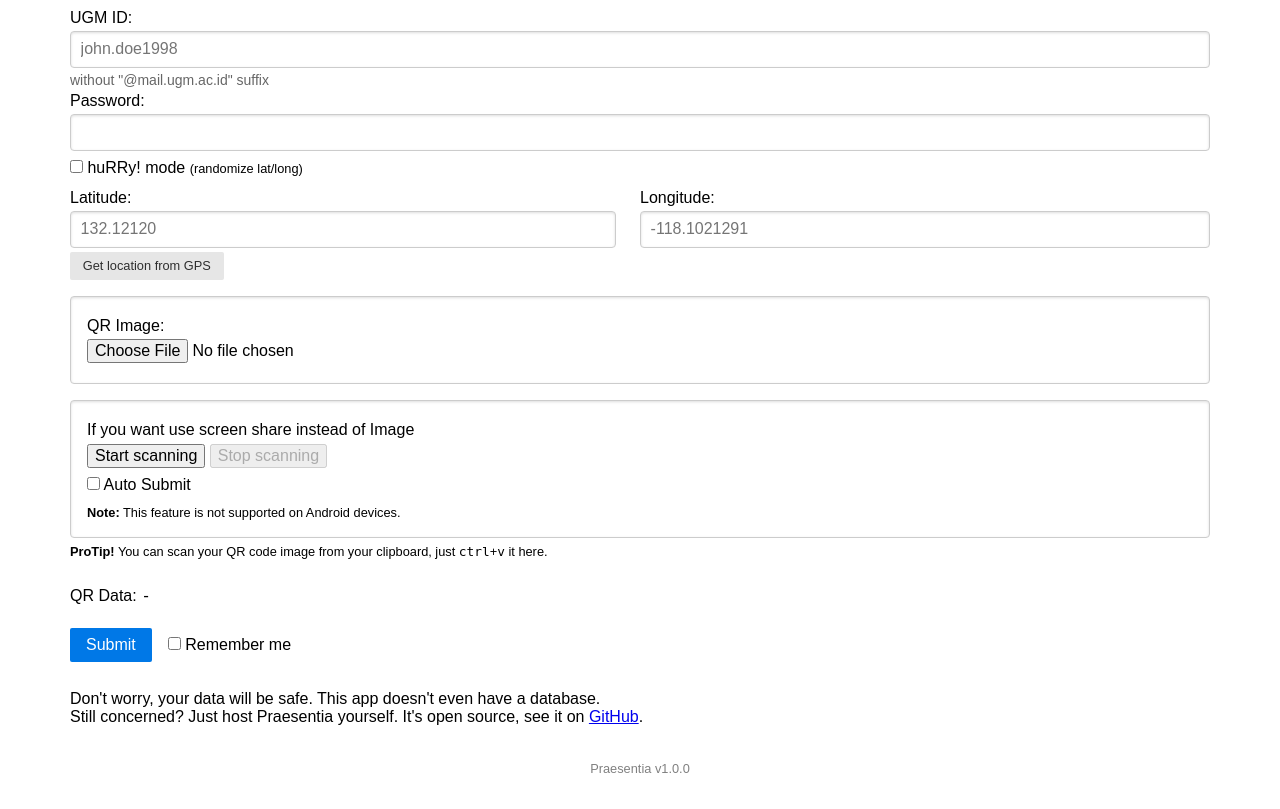
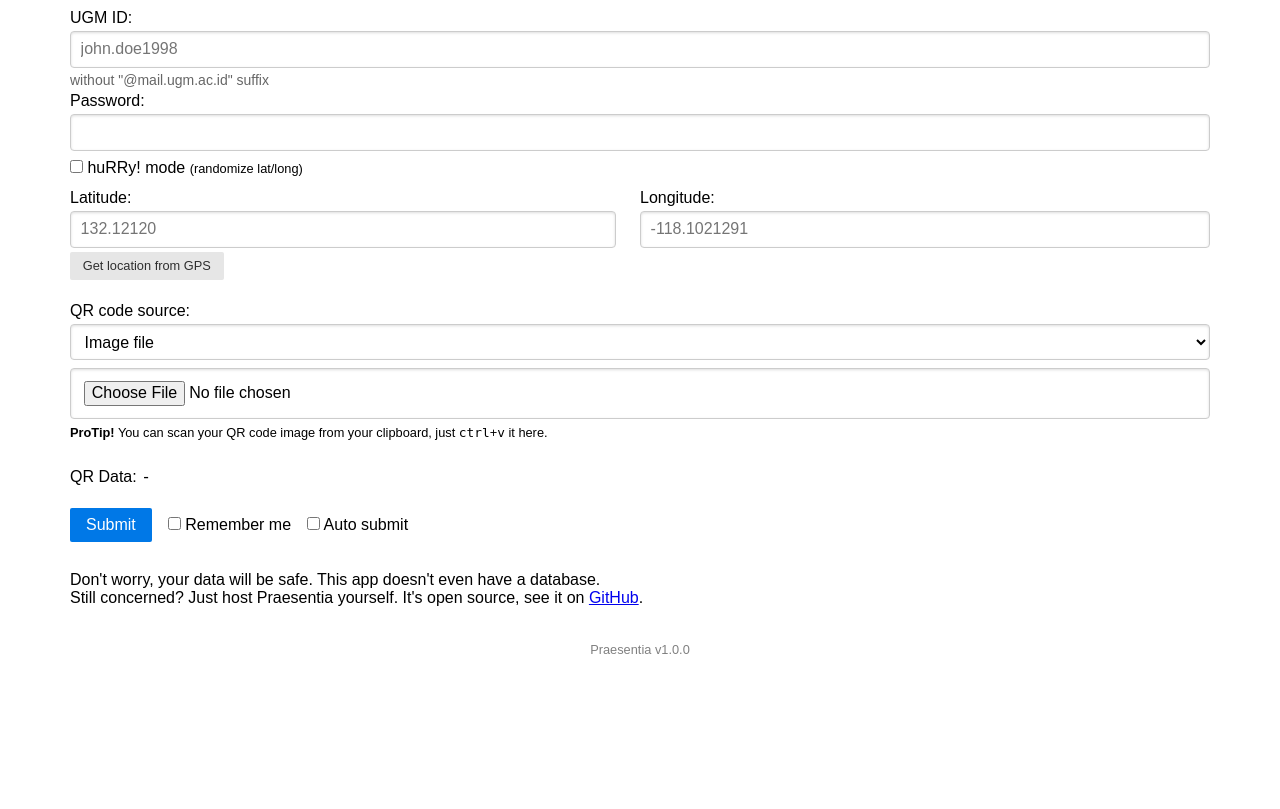
Before and after one commit to lc-at/praesentia, a Flask app: template praesentia/templates/home.html in a window 1280 px wide. Shown: the part 149-958 px from the top of the page. After the commit the page ends 803 px from the top, so only its background shows below. Run offline with Flask 2, Linux system fonts and the light colour scheme; the template is opened without the code that fills it, so the values that code supplies are empty; some libraries are stand-ins or nearby versions.

Commit message:
UI adjustment for the new screen sharing feature

```diff
--- a/praesentia/static/praesentia.js
+++ b/praesentia/static/praesentia.js
@@ -1,32 +1,24 @@
-QrScanner.WORKER_PATH = 'static/qr-scanner-worker.min.js';
+QrScanner.WORKER_PATH = 'static/qr-scanner/qr-scanner-worker.min.js';
 
 let qrData = '';
-let capture, worker;
+let capture;
 
-$('body').on('paste', event => {
-    let paste = event.originalEvent.clipboardData || window.clipboardData;
-    if (paste.files.length > 0) {
-        processQrImage(paste.files[0]);
-    }
-
-    event.preventDefault();
-});
-
-$('#qrImageFile').on('change', event => {
-    processQrImage(event.target.files[0]);
-});
-
-function processQrImage(file) {
+function processQrImage(file, ignore_error = false) {
     $('#qrData').text('scanning...');
     QrScanner.scanImage(file).then((decodedText) => {
         $('#qrData').text(decodedText.slice(0, 20) + '...');
         qrData = decodedText;
         $('#btnSubmit').focus();
+        if ($('#autoSubmit').prop('checked')) $('#btnSubmit').click();
         $('#hasQrData').show();
+        $('#btnStopScreenSharing').click();
     }).catch(err => {
+        if (ignore_error) return;
+        console.log(err);
         swal.fire('Error', 'Cannot read QR code. ' +
             'Please make sure that it is an image that contains a QR code.', 'error');
         $('#qrImageFile').val('');
+        $('#hasQrData').hide();
         $('#qrData').text('-');
     });
 }
@@ -52,6 +44,42 @@ function randomizeLatLong() {
     };
 }
 
+async function scanVideoStream(imageData) {
+    const image = await createImageBitmap(imageData);
+    processQrImage(image, true);
+};
+
+async function startCapture() {
+    try {
+        await capture.startCapture();
+        $('#btnStartScreenSharing').prop('disabled', true);
+        $('#btnStopScreenSharing').prop('disabled', false);
+    } catch (err) {
+        console.error(err);
+    }
+}
+
+
+function stopCapture() {
+    $('#btnStartScreenSharing').prop('disabled', false);
+    $('#btnStopScreenSharing').prop('disabled', true);
+
+    capture.stopCapture();
+}
+
+$('body').on('paste', event => {
+    let paste = event.originalEvent.clipboardData || window.clipboardData;
+    if (paste.files.length > 0) {
+        processQrImage(paste.files[0]);
+    }
+
+    event.preventDefault();
+});
+
+$('#qrImageFile').on('change', event => {
+    processQrImage(event.target.files[0]);
+});
+
 $('#hurry').click(function () {
     if ($('#hurry').prop('checked')) {
         const randomLocation = randomizeLatLong()
@@ -76,6 +104,7 @@ $('#btnSubmit').click(function () {
         localStorage.setItem('password', password);
         localStorage.setItem('lat', lat);
         localStorage.setItem('long', long);
+        localStorage.setItem('auto_submit', $('#autoSubmit').prop('checked'));
     } else {
         localStorage.clear();
     }
@@ -110,6 +139,19 @@ $('#getLocation').click(function () {
     }
 });
 
+$('#qrCodeSourceSelect').on('change', function () {
+    [$('#qrFileInput'), $('#qrScreenInput')].forEach(e => e.hide());
+    $('#' + $(this).val()).show();
+});
+
+$('#btnStartScreenSharing').click(function () {
+    startCapture();
+});
+
+$('#btnStopScreenSharing').click(function () {
+    stopCapture();
+});
+
 $(document).ready(async function () {
     $('#hasQrData').hide();
     if (localStorage.getItem('username')) {
@@ -118,74 +160,7 @@ $(document).ready(async function () {
         $('#latitude').val(localStorage.getItem('lat'));
         $('#longitude').val(localStorage.getItem('long'));
         $('#rememberMe').prop('checked', true);
+        $('#autoSubmit').prop('checked', localStorage.getItem('auto_submit'));
     }
     capture = new StreamDisplay(scanVideoStream);
-    worker = await QrScanner.createQrEngine(QrScanner.WORKER_PATH);
 });
-
-$('#btnStartScan').click(function () {
-        startCapture();
-});
-
-$('#btnStopScan').click(function () {
-    stopCapture();
-});
-
-async function startCapture() {
-    try {
-      await capture.startCapture();
-      $('#btnStartScan').prop('disabled', true);
-      $('#btnStopScan').prop('disabled', false);
-    } catch (err) {
-      console.error(err);
-    }
-}
-
-$('#autoSubmit').click(function () {
-    if ($('#autoSubmit').prop('checked')) {
-      const username = $('#username').val();
-      const password = $('#password').val();
-      const lat = $('#latitude').val();
-      const long = $('#longitude').val();
-
-      if (
-        username.length <= 0 ||
-        password.length <= 0 ||
-        lat.length <= 0 ||
-        long.length <= 0
-      ) {
-        $('#autoSubmit').prop('checked', false);
-        return swal.fire(
-          'Error',
-          'Please make sure to fill out all the fields.',
-          'error'
-        );
-      }
-    }
-});
-
-const scanVideoStream = async (imageData) => {
-    const image = await createImageBitmap(imageData);
-
-    QrScanner.scanImage(image, null, worker)
-      .then((code) => {
-        $('#qrData').text(code.slice(0, 20) + '...');
-        qrData = code;
-        $('#btnSubmit').focus();
-        $('#hasQrData').show();
-
-        stopCapture();
-
-        if ($('#autoSubmit').prop('checked')) {
-          $('#btnSubmit').click();
-        }
-      })
-      .catch((e) => {});
-};
-
-function stopCapture() {
-    $('#btnStartScan').prop('disabled', false);
-    $('#btnStopScan').prop('disabled', true);
-
-    capture.stopCapture();
-}
--- a/praesentia/static/style.css
+++ b/praesentia/static/style.css
@@ -30,9 +30,9 @@
     }
 }
 
-#qrInput {
-    margin-top: 1rem;
-    padding: 1rem;
+#qrContainer {
+    margin-top: 0.5rem;
+    padding: 0.5rem 0.8rem;
     border: 1px solid #ccc;
     -webkit-box-shadow: inset 0 1px 3px #ddd;
     box-shadow: inset 0 1px 3px #ddd;
--- a/praesentia/templates/home.html
+++ b/praesentia/templates/home.html
@@ -45,28 +45,29 @@
                             location from GPS</button>
                     </small>
                 </div>
+                <br>
+
+                <label>QR code source:</label>
+                <select class="pure-input-1" id="qrCodeSourceSelect">
+                    <option value="qrFileInput">Image file</option>
+                    <option value="qrScreenInput">Screen sharing</option>
+                </select>
+
                 <div id="qrContainer">
-                    <div id="qrInput">
-                        <label>QR Image:</label>
+                    <div id="qrFileInput">
                         <input type="file" accept="image/*" id="qrImageFile">
                     </div>
-                    <div class="shareScreen" id="qrInput">
-                        <label> If you want use screen share instead of Image </label>
-                        <button type="button" id="btnStartScan">Start scanning</button>
-                        <button type="button" id="btnStopScan" disabled>
-                            Stop scanning
-                        </button>
-                        <div>
-                            <label class="pure-checkbox" for="autoSubmit">
-                                <input type="checkbox" id="autoSubmit" />
-                                Auto Submit
-                            </label>
-                        </div>
+                    <div id="qrScreenInput" style="display: none;">
                         <small>
-                            <strong>Note:</strong> This feature is not supported on Android
-                            devices.
+                            <button type="button" id="btnStartScreenSharing" class="pure-button pure-button-secondary">
+                                Start sharing</button>
+                            <button type="button" id="btnStopScreenSharing" class="pure-button pure-button-secondary"
+                                disabled>
+                                Stop sharing</button>
                         </small>
                     </div>
+                </div>
+
                 <label>
                     <small>
                         <strong>ProTip!</strong> You can scan your QR code image from your clipboard, just
@@ -74,19 +75,35 @@
                         it here.
                     </small>
                 </label>
-                </div>
                 <br>
+
                 <label><span id="hasQrData">✓</span> QR Data: <code id="qrData">-</code></label><br>
+
                 <div class="pure-g">
                     <div class="pure-u" style="margin-right: 1rem;">
                         <button type="button" class="pure-button pure-button-primary" id="btnSubmit">Submit</button>
                     </div>
+
                     <div class="pure-u">
-                        <label class="pure-checkbox" for="rememberMe">
+                        <div class="pure-g">
+                            <div class="pure-u">
+                                <label class="pure-checkbox" for="rememberMe" style="margin-right: 1rem;">
                                     <input type="checkbox" id="rememberMe">
                                     Remember me
                                 </label>
                             </div>
+
+                            <div class="pure-u">
+                                <div class="pure-u">
+                                    <label class="pure-checkbox" for="autoSubmit">
+                                        <input type="checkbox" id="autoSubmit">
+                                        Auto submit
+                                    </label>
+                                </div>
+                            </div>
+                        </div>
+                    </div>
+
                 </div>
             </fieldset>
         </form>
@@ -102,7 +119,7 @@
     </div>
     <script src="https://code.jquery.com/jquery-3.6.0.min.js"
         integrity="sha256-/xUj+3OJU5yExlq6GSYGSHk7tPXikynS7ogEvDej/m4=" crossorigin="anonymous"></script>
-    <script src="{{ url_for('static', filename='qr-scanner.umd.min.js') }}"></script>
+    <script src="{{ url_for('static', filename='qr-scanner/qr-scanner.umd.min.js') }}"></script>
     <script src="https://unpkg.com/stream-display@latest/dist/stream-display.js"></script>
     <script src="//cdn.jsdelivr.net/npm/sweetalert2@11"></script>
     <script src="{{ url_for('static', filename='praesentia.js') }}"></script>
```
Lines whose indentation alone changed are shown as unchanged.
